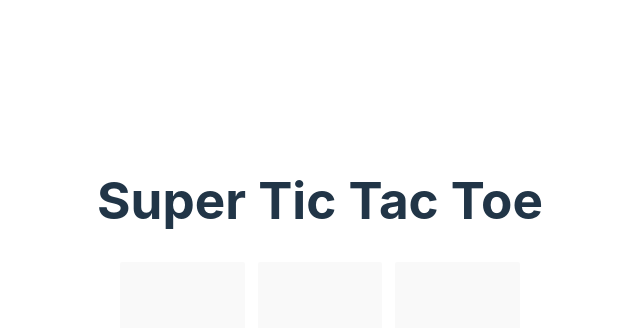
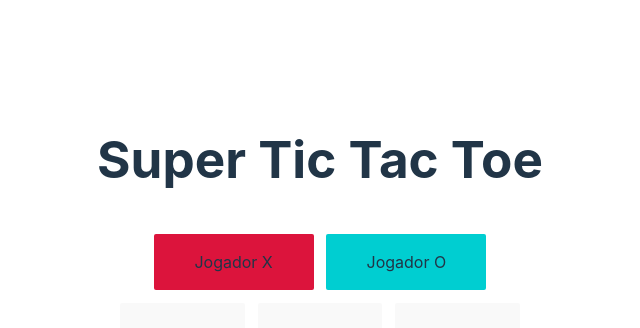
Before and after one commit to ufjf-dcc207/ufjf-dcc207-2024-3-a-trb1-EduardaNunes, a React (Vite) app: page / in a window 1280 px wide. Shown: the top 328 px of the page, without its empty margins (320-960 px from the left). Built offline with nearby package versions, Linux system fonts and the light colour scheme.

Commit message:
Added Colors To Differentiate Players Turns

```diff
--- a/src/App.css
+++ b/src/App.css
@@ -1,3 +1,8 @@
+:root{
+  --var-player-one-color:crimson;
+  --var-player-two-color:darkturquoise;
+}
+
 #root {
   max-width: 1280px;
   margin: 0 auto;
@@ -23,3 +28,36 @@
   width: 100%;
   height: 100%;
 }
+
+.PlayerTurn{
+  width: 100%;
+  display: flex;
+  place-items: center;
+  justify-content: center;
+  gap: .8em;
+  margin: .8em;
+}
+
+.PlayerBox{
+  width: 20vh;
+  border-radius: 2px;
+}
+
+.PlayerOne{
+  background-color: var(--var-player-one-color);
+}
+.PlayerTwo{
+  background-color: var(--var-player-two-color);
+}
+
+button:hover{
+  border-color: var(--var-player-one-color);
+}
+
+.PlayerHover:hover{
+  border-color: var(--var-player-two-color);
+}
+
+.Disabled:hover{
+  border-color:black;
+}
--- a/src/App.jsx
+++ b/src/App.jsx
@@ -6,6 +6,7 @@ export default function App() {
   return (
     <>
         <Header></Header>
+        <PlayerTurn />
         <GameCanvas></GameCanvas>
     </>
   )
@@ -16,3 +17,12 @@ function Header(){
     <h1>Super Tic Tac Toe</h1>
   )
 }
+
+function PlayerTurn(){
+  return(
+    <div className='PlayerTurn'>
+      <div className='PlayerOne PlayerBox'><p>Jogador X</p></div>
+      <div className='PlayerTwo PlayerBox'><p>Jogador O</p></div>
+    </div>
+  )
+}
--- a/src/GameCanvas.jsx
+++ b/src/GameCanvas.jsx
@@ -39,10 +39,24 @@ function GameButton({column, row}){
             console.log("Erro, player não existe")
             break
         }
-        e.target.disabled = true
+        DisableButton(e.target)
+        TogglePlayerColor()
     }
 
     return(
         <button data-column={column} data-row={row} className="GameButton" onClick={Play}>{playType}</button>
     )
 }
+
+function DisableButton(button){
+    button.disabled = true
+    button.classList.add("Disabled")
+}
+
+function TogglePlayerColor(){
+    const buttons = document.querySelectorAll("button")
+
+    buttons.forEach(button =>{
+        button.classList.toggle("PlayerHover")
+    })
+}
--- a/src/GameManager.jsx
+++ b/src/GameManager.jsx
@@ -39,7 +39,6 @@ function GameWin(){
         isFinished = true
     }
 
-    console.log(isFinished)
     if(isFinished){
         disableAllButtons()
         console.log(`Jogador ${player}, venceu!`)
@@ -50,6 +49,6 @@ function disableAllButtons(){
     const buttons = document.querySelectorAll("button")
 
     buttons.forEach(button => {
-        button.disabled = true;
-    });
+        button.disabled = true
+    })
 }
--- a/src/index.css
+++ b/src/index.css
@@ -25,17 +25,12 @@ h1 {
 button {
   border-radius: 2px;
   border: .5em solid transparent;
-  padding: 0.6em 1.2em;
   font-size: 1em;
   font-weight: 500;
   font-family: inherit;
   background-color: #1a1a1a;
   cursor: pointer;
   transition: border-color 0.25s;
-}
-
-button:hover {
-  border-color: #646cff;
 }
 
 button:disabled{
```
